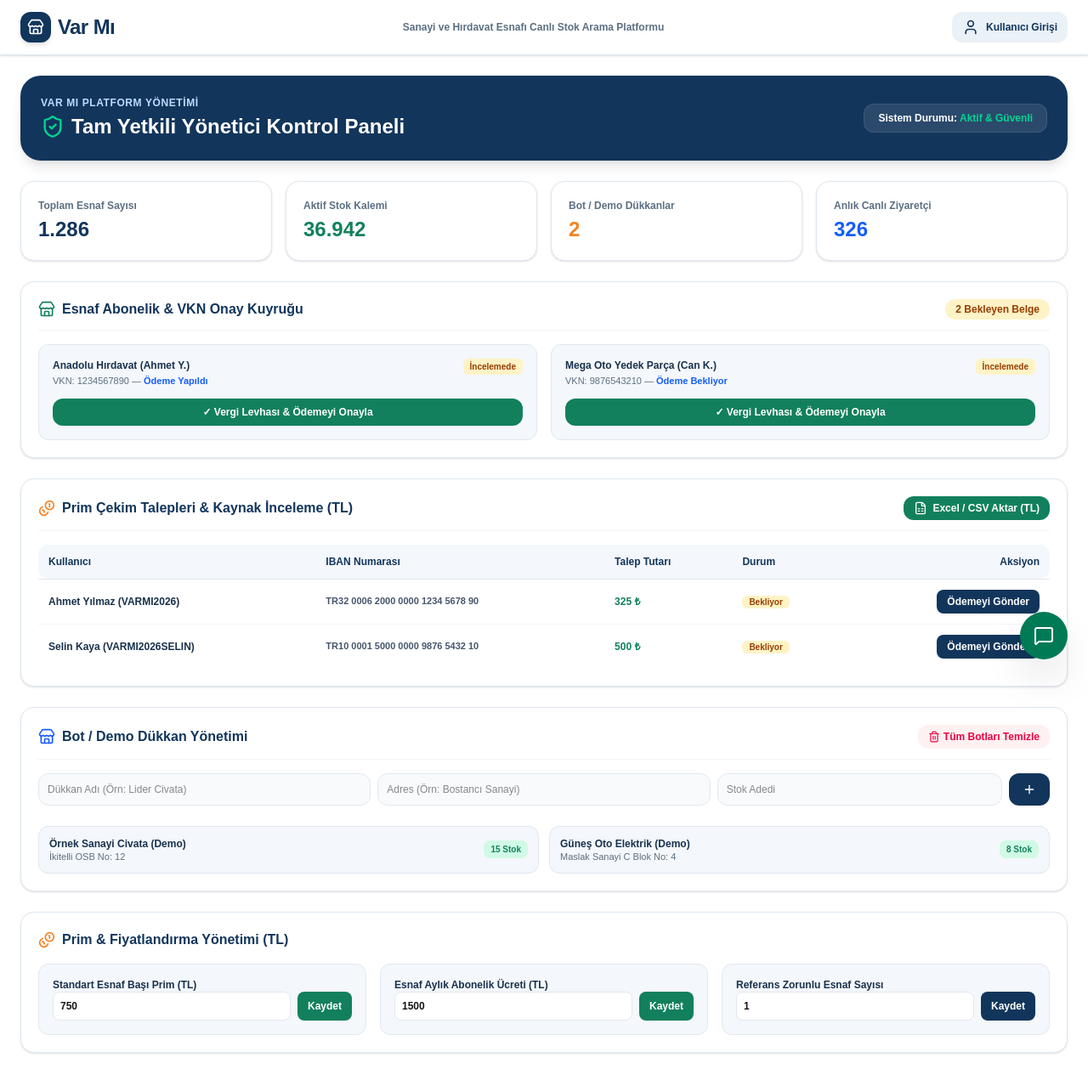
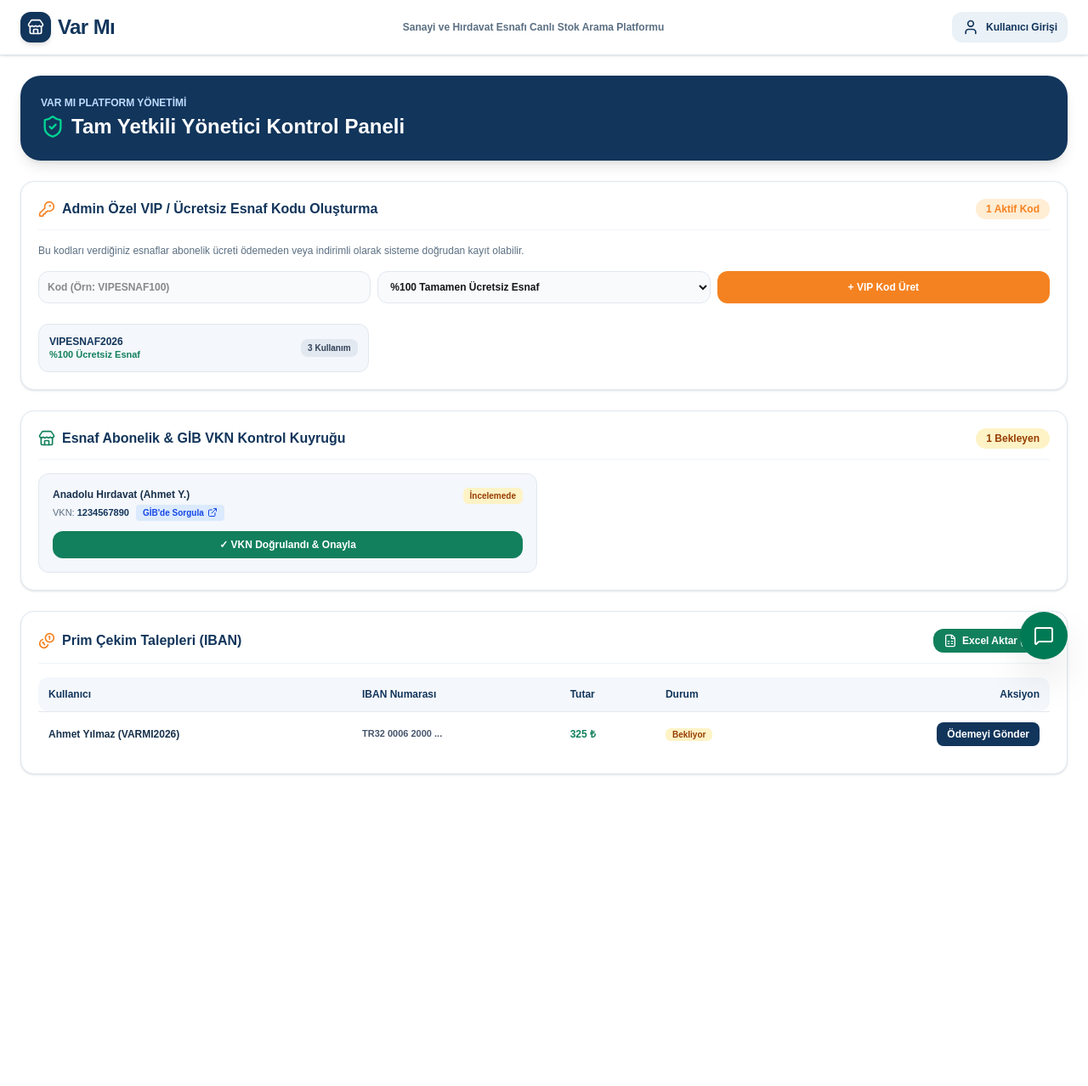
Before and after one commit to hsynn00/yerelstok, a Next.js app: page /admin in a window 1280 px wide. Shown: the top 1278 px of the page at 85% size. After the commit the page ends 983 px from the top, so only its background shows below. Built offline with nearby package versions, Linux system fonts and the light colour scheme.

Commit message:
admin referans kodu eklendi

```diff
--- a/app/admin/page.jsx
+++ b/app/admin/page.jsx
@@ -7,13 +7,10 @@ import {
   Coins,
   Store,
   FileSpreadsheet,
-  Send,
+  Trash2,
   Plus,
-  Trash2,
-  MessageSquare,
-  Megaphone,
-  Check,
-  X
+  KeyRound,
+  ExternalLink
 } from 'lucide-react';
 
 export default function AdminPage() {
@@ -24,36 +21,39 @@ export default function AdminPage() {
     setTimeout(() => setToastMsg(''), 3000);
   };
 
-  // 1. Bot Dükkan Yönetimi State
+  // Bot Dükkanlar
   const [bots, setBots] = useState([
     { id: 1, name: 'Örnek Sanayi Civata (Demo)', address: 'İkitelli OSB No: 12', count: 15 },
-    { id: 2, name: 'Güneş Oto Elektrik (Demo)', address: 'Maslak Sanayi C Blok No: 4', count: 8 },
   ]);
   const [botForm, setBotForm] = useState({ name: '', address: '', count: '' });
 
-  // 2. Esnaf Abonelik & VKN Onay Kuyruğu
+  // Esnaf Onay Kuyruğu (VKN ve GİB Doğrulama)
   const [pendingShops, setPendingShops] = useState([
     { id: 1, name: 'Anadolu Hırdavat', owner: 'Ahmet Y.', vkn: '1234567890', paymentStatus: 'Ödeme Yapıldı', status: 'BEKLIYOR' },
-    { id: 2, name: 'Mega Oto Yedek Parça', owner: 'Can K.', vkn: '9876543210', paymentStatus: 'Ödeme Bekliyor', status: 'BEKLIYOR' },
   ]);
 
-  // 3. Primci Ödeme Talepleri & IBAN Listesi
+  // Admin Özel VIP / İndirim Kodları
+  const [promoCodes, setPromoCodes] = useState([
+    { id: 1, code: 'VIPESNAF2026', discount: '%100 Ücretsiz Esnaf', usedCount: 3 },
+  ]);
+  const [newPromo, setNewPromo] = useState({ code: '', discount: '%100 Ücretsiz' });
+
+  // Primci Ödeme Talepleri
   const [payoutRequests, setPayoutRequests] = useState([
-    { id: 1, primerName: 'Ahmet Yılmaz (VARMI2026)', amount: 325, iban: 'TR32 0006 2000 0000 1234 5678 90', status: 'BEKLIYOR' },
-    { id: 2, primerName: 'Selin Kaya (VARMI2026SELIN)', amount: 500, iban: 'TR10 0001 5000 0000 9876 5432 10', status: 'BEKLIYOR' },
+    { id: 1, primerName: 'Ahmet Yılmaz (VARMI2026)', amount: 325, iban: 'TR32 0006 2000 ...', status: 'BEKLIYOR' },
   ]);
 
-  const handleCreateBot = (e) => {
+  const handleCreatePromo = (e) => {
     e.preventDefault();
-    if (!botForm.name) return;
-    setBots([...bots, { id: Date.now(), ...botForm, count: Number(botForm.count) || 10 }]);
-    setBotForm({ name: '', address: '', count: '' });
-    triggerToast('Bot dükkan başarıyla haritaya eklendi.');
+    if (!newPromo.code) return;
+    setPromoCodes([...promoCodes, { id: Date.now(), ...newPromo, usedCount: 0 }]);
+    setNewPromo({ code: '', discount: '%100 Ücretsiz' });
+    triggerToast('Özel VIP indirim kodu oluşturuldu.');
   };
 
   const handleApproveShop = (id) => {
     setPendingShops(pendingShops.map(s => s.id === id ? { ...s, status: 'ONAYLANDI' } : s));
-    triggerToast('Esnaf aboneliği ve vergi levhası onaylandı.');
+    triggerToast('Esnaf vergi numarası ve aboneliği onaylandı.');
   };
 
   const handleSendPayout = (id) => {
@@ -65,46 +65,72 @@ export default function AdminPage() {
     <div className="max-w-7xl mx-auto space-y-6 pb-12">
 
       {/* ÜST BAŞLIK */}
-      <div className="bg-[#12355b] p-6 rounded-3xl text-white shadow-lg flex flex-col md:flex-row justify-between items-center gap-4">
+      <div className="bg-[#12355b] p-6 rounded-3xl text-white shadow-lg flex justify-between items-center">
         <div>
-          <p className="text-xs text-blue-200 font-bold uppercase tracking-wider">Var Mı Platform Yönetimi</p>
+          <p className="text-xs text-blue-200 font-bold uppercase">Var Mı Platform Yönetimi</p>
           <h1 className="text-2xl font-black flex items-center gap-2 mt-1">
             <ShieldCheck className="w-7 h-7 text-emerald-400" /> Tam Yetkili Yönetici Kontrol Paneli
           </h1>
         </div>
-        <div className="bg-white/10 px-4 py-2 rounded-xl text-xs font-bold border border-white/10">
-          Sistem Durumu: <span className="text-emerald-400">Aktif & Güvenli</span>
+      </div>
+
+      {/* 1. ADMİN ÖZEL VİP / İNDİRİM KODU OLUŞTURMA (YENİ) */}
+      <div className="bg-white p-5 rounded-2xl border border-[#dfe8f1] shadow-sm space-y-4">
+        <div className="flex justify-between items-center border-b border-slate-100 pb-3">
+          <h2 className="font-extrabold text-base text-[#12355b] flex items-center gap-2">
+            <KeyRound className="w-5 h-5 text-[#f58220]" /> Admin Özel VIP / Ücretsiz Esnaf Kodu Oluşturma
+          </h2>
+          <span className="text-xs bg-orange-100 text-[#f58220] font-bold px-3 py-1 rounded-full">
+            {promoCodes.length} Aktif Kod
+          </span>
+        </div>
+        <p className="text-xs text-[#5b6f82]">Bu kodları verdiğiniz esnaflar abonelik ücreti ödemeden veya indirimli olarak sisteme doğrudan kayıt olabilir.</p>
+
+        <form onSubmit={handleCreatePromo} className="grid sm:grid-cols-3 gap-2 text-xs">
+          <input
+            type="text"
+            required
+            placeholder="Kod (Örn: VIPESNAF100)"
+            value={newPromo.code}
+            onChange={(e) => setNewPromo({ ...newPromo, code: e.target.value.toUpperCase() })}
+            className="p-2.5 bg-slate-50 border border-slate-200 rounded-xl outline-none font-mono font-bold"
+          />
+          <select
+            value={newPromo.discount}
+            onChange={(e) => setNewPromo({ ...newPromo, discount: e.target.value })}
+            className="p-2.5 bg-slate-50 border border-slate-200 rounded-xl outline-none font-bold"
+          >
+            <option value="%100 Ücretsiz Esnaf">%100 Tamamen Ücretsiz Esnaf</option>
+            <option value="%50 İndirimli Esnaf">%50 İndirimli Esnaf Aboneliği</option>
+          </select>
+          <button type="submit" className="py-2.5 bg-[#f58220] hover:bg-[#d96b14] text-white font-bold rounded-xl cursor-pointer">
+            + VIP Kod Üret
+          </button>
+        </form>
+
+        <div className="grid sm:grid-cols-3 gap-3 pt-2">
+          {promoCodes.map((pc) => (
+            <div key={pc.id} className="p-3 bg-[#f4f7fb] rounded-xl border border-slate-200 flex justify-between items-center text-xs">
+              <div>
+                <p className="font-black text-[#12355b] font-mono">{pc.code}</p>
+                <p className="text-[11px] text-[#12805c] font-bold">{pc.discount}</p>
+              </div>
+              <span className="text-[10px] bg-slate-200 text-slate-700 px-2 py-1 rounded-lg font-bold">
+                {pc.usedCount} Kullanım
+              </span>
+            </div>
+          ))}
         </div>
       </div>
 
-      {/* İSTATİSTİK KARTLARI */}
-      <div className="grid grid-cols-2 md:grid-cols-4 gap-4">
-        <div className="bg-white p-5 rounded-2xl border border-[#dfe8f1] shadow-sm">
-          <p className="text-xs font-bold text-[#5b6f82]">Toplam Esnaf Sayısı</p>
-          <p className="text-2xl font-black text-[#12355b] mt-1">1.286</p>
-        </div>
-        <div className="bg-white p-5 rounded-2xl border border-[#dfe8f1] shadow-sm">
-          <p className="text-xs font-bold text-[#5b6f82]">Aktif Stok Kalemi</p>
-          <p className="text-2xl font-black text-[#12805c] mt-1">36.942</p>
-        </div>
-        <div className="bg-white p-5 rounded-2xl border border-[#dfe8f1] shadow-sm">
-          <p className="text-xs font-bold text-[#5b6f82]">Bot / Demo Dükkanlar</p>
-          <p className="text-2xl font-black text-[#f58220] mt-1">{bots.length}</p>
-        </div>
-        <div className="bg-white p-5 rounded-2xl border border-[#dfe8f1] shadow-sm">
-          <p className="text-xs font-bold text-[#5b6f82]">Anlık Canlı Ziyaretçi</p>
-          <p className="text-2xl font-black text-blue-600 mt-1">326</p>
-        </div>
-      </div>
-
-      {/* 1. ESNAF ONAY & VKN KUYRUĞU (YENİ FİNANSAL GÜVENLİK) */}
+      {/* 2. ESNAF ONAY & GİB VKN KONTROLÜ */}
       <div className="bg-white p-5 rounded-2xl border border-[#dfe8f1] shadow-sm space-y-4">
         <div className="flex justify-between items-center border-b border-slate-100 pb-3">
           <h2 className="font-extrabold text-base text-[#12355b] flex items-center gap-2">
-            <Store className="w-5 h-5 text-[#12805c]" /> Esnaf Abonelik & VKN Onay Kuyruğu
+            <Store className="w-5 h-5 text-[#12805c]" /> Esnaf Abonelik & GİB VKN Kontrol Kuyruğu
           </h2>
           <span className="text-xs bg-amber-100 text-amber-800 font-bold px-3 py-1 rounded-full">
-            {pendingShops.filter(s => s.status === 'BEKLIYOR').length} Bekleyen Belge
+            {pendingShops.filter(s => s.status === 'BEKLIYOR').length} Bekleyen
           </span>
         </div>
 
@@ -114,7 +140,18 @@ export default function AdminPage() {
               <div className="flex justify-between items-start">
                 <div>
                   <h3 className="font-bold text-xs text-[#18314c]">{shop.name} ({shop.owner})</h3>
-                  <p className="text-[11px] text-[#5b6f82] mt-0.5">VKN: {shop.vkn} — <strong className="text-blue-600">{shop.paymentStatus}</strong></p>
+                  <div className="flex items-center gap-2 mt-1">
+                    <p className="text-[11px] text-[#5b6f82]">VKN: <strong className="font-mono text-[#12355b]">{shop.vkn}</strong></p>
+                    {/* GİB RESMİ SORGULAMA LİNKİ (Fotoğraf gereksinimini ortadan kaldırır) */}
+                    <a
+                      href={`https://ivd.gib.gov.tr`}
+                      target="_blank"
+                      rel="noopener noreferrer"
+                      className="text-[10px] bg-blue-100 text-blue-700 hover:bg-blue-200 px-2 py-0.5 rounded font-bold flex items-center gap-1"
+                    >
+                      GİB'de Sorgula <ExternalLink className="w-3 h-3" />
+                    </a>
+                  </div>
                 </div>
                 <span className={`text-[10px] font-bold px-2 py-0.5 rounded-md ${shop.status === 'ONAYLANDI' ? 'bg-emerald-100 text-[#12805c]' : 'bg-amber-100 text-amber-800'}`}>
                   {shop.status === 'ONAYLANDI' ? 'Onaylandı' : 'İncelemede'}
@@ -125,7 +162,7 @@ export default function AdminPage() {
                   onClick={() => handleApproveShop(shop.id)}
                   className="w-full py-2 bg-[#12805c] hover:bg-[#0f6b4d] text-white text-xs font-bold rounded-xl transition-colors cursor-pointer"
                 >
-                  ✓ Vergi Levhası & Ödemeyi Onayla
+                  ✓ VKN Doğrulandı & Onayla
                 </button>
               )}
             </div>
@@ -133,17 +170,17 @@ export default function AdminPage() {
         </div>
       </div>
 
-      {/* 2. PRİMCİ ÖDEME TALEPLERİ & İNCELEME */}
+      {/* 3. PRİMCİ ÖDEME TALEPLERİ (IBAN) */}
       <div className="bg-white p-5 rounded-2xl border border-[#dfe8f1] shadow-sm space-y-4">
         <div className="flex justify-between items-center border-b border-slate-100 pb-3">
           <h2 className="font-extrabold text-base text-[#12355b] flex items-center gap-2">
-            <Coins className="w-5 h-5 text-[#f58220]" /> Prim Çekim Talepleri & Kaynak İnceleme (TL)
+            <Coins className="w-5 h-5 text-[#f58220]" /> Prim Çekim Talepleri (IBAN)
           </h2>
           <button
-            onClick={() => triggerToast('Ödeme listesi Excel olarak indirildi.')}
-            className="px-3 py-1.5 bg-[#12805c] hover:bg-[#0f6b4d] text-white text-xs font-bold rounded-xl flex items-center gap-1.5 cursor-pointer"
+            onClick={() => triggerToast('Excel dosyası indirildi.')}
+            className="px-3 py-1.5 bg-[#12805c] text-white text-xs font-bold rounded-xl flex items-center gap-1.5 cursor-pointer"
           >
-            <FileSpreadsheet className="w-4 h-4" /> Excel / CSV Aktar (TL)
+            <FileSpreadsheet className="w-4 h-4" /> Excel Aktar (TL)
           </button>
         </div>
 
@@ -153,7 +190,7 @@ export default function AdminPage() {
               <tr className="bg-[#f4f7fb] text-[#12355b] font-extrabold border-b border-slate-200">
                 <th className="p-3 rounded-l-xl">Kullanıcı</th>
                 <th className="p-3">IBAN Numarası</th>
-                <th className="p-3">Talep Tutarı</th>
+                <th className="p-3">Tutar</th>
                 <th className="p-3">Durum</th>
                 <th className="p-3 rounded-r-xl text-right">Aksiyon</th>
               </tr>
@@ -171,10 +208,7 @@ export default function AdminPage() {
                   </td>
                   <td className="p-3 text-right">
                     {req.status === 'BEKLIYOR' ? (
-                      <button
-                        onClick={() => handleSendPayout(req.id)}
-                        className="px-3 py-1.5 bg-[#12355b] hover:bg-[#0d2744] text-white font-bold rounded-lg cursor-pointer"
-                      >
+                      <button onClick={() => handleSendPayout(req.id)} className="px-3 py-1.5 bg-[#12355b] text-white font-bold rounded-lg cursor-pointer">
                         Ödemeyi Gönder
                       </button>
                     ) : (
@@ -188,96 +222,6 @@ export default function AdminPage() {
         </div>
       </div>
 
-      {/* 3. BOT / DEMO DÜKKAN YÖNETİMİ */}
-      <div className="bg-white p-5 rounded-2xl border border-[#dfe8f1] shadow-sm space-y-4">
-        <div className="flex justify-between items-center border-b border-slate-100 pb-3">
-          <h2 className="font-extrabold text-base text-[#12355b] flex items-center gap-2">
-            <Store className="w-5 h-5 text-blue-600" /> Bot / Demo Dükkan Yönetimi
-          </h2>
-          <button
-            onClick={() => { setBots([]); triggerToast('Tüm botlar temizlendi.'); }}
-            className="px-3 py-1.5 bg-rose-50 hover:bg-rose-100 text-rose-600 text-xs font-bold rounded-xl flex items-center gap-1 cursor-pointer"
-          >
-            <Trash2 className="w-3.5 h-3.5" /> Tüm Botları Temizle
-          </button>
-        </div>
-
-        <form onSubmit={handleCreateBot} className="grid sm:grid-cols-3 gap-2 text-xs">
-          <input
-            type="text"
-            required
-            placeholder="Dükkan Adı (Örn: Lider Civata)"
-            value={botForm.name}
-            onChange={(e) => setBotForm({ ...botForm, name: e.target.value })}
-            className="p-2.5 bg-slate-50 border border-slate-200 rounded-xl outline-none"
-          />
-          <input
-            type="text"
-            required
-            placeholder="Adres (Örn: Bostancı Sanayi)"
-            value={botForm.address}
-            onChange={(e) => setBotForm({ ...botForm, address: e.target.value })}
-            className="p-2.5 bg-slate-50 border border-slate-200 rounded-xl outline-none"
-          />
-          <div className="flex gap-2">
-            <input
-              type="number"
-              placeholder="Stok Adedi"
-              value={botForm.count}
-              onChange={(e) => setBotForm({ ...botForm, count: e.target.value })}
-              className="w-full p-2.5 bg-slate-50 border border-slate-200 rounded-xl outline-none"
-            />
-            <button type="submit" className="px-4 bg-[#12355b] text-white font-bold rounded-xl hover:bg-[#0d2744] cursor-pointer">
-              <Plus className="w-4 h-4" />
-            </button>
-          </div>
-        </form>
-
-        <div className="grid sm:grid-cols-2 gap-3 pt-2">
-          {bots.map((b) => (
-            <div key={b.id} className="p-3 bg-[#f4f7fb] rounded-xl border border-slate-200 flex justify-between items-center text-xs">
-              <div>
-                <p className="font-bold text-[#18314c]">{b.name}</p>
-                <p className="text-[11px] text-[#5b6f82]">{b.address}</p>
-              </div>
-              <span className="px-2 py-1 bg-emerald-100 text-[#12805c] font-bold rounded-lg text-[10px]">
-                {b.count} Stok
-              </span>
-            </div>
-          ))}
-        </div>
-      </div>
-
-      {/* 4. PRİM & FİYATLANDIRMA YÖNETİMİ */}
-      <div className="bg-white p-5 rounded-2xl border border-[#dfe8f1] shadow-sm space-y-4">
-        <h2 className="font-extrabold text-base text-[#12355b] flex items-center gap-2">
-          <Coins className="w-5 h-5 text-[#f58220]" /> Prim & Fiyatlandırma Yönetimi (TL)
-        </h2>
-        <div className="grid sm:grid-cols-3 gap-4 text-xs">
-          <div className="p-4 bg-[#f4f7fb] rounded-xl border border-slate-200 space-y-2">
-            <label className="font-bold text-[#18314c]">Standart Esnaf Başı Prim (TL)</label>
-            <div className="flex gap-2">
-              <input type="number" defaultValue={750} className="w-full p-2 bg-white border border-slate-200 rounded-lg font-bold" />
-              <button onClick={() => triggerToast('Prim güncellendi.')} className="px-3 bg-[#12805c] text-white font-bold rounded-lg cursor-pointer">Kaydet</button>
-            </div>
-          </div>
-          <div className="p-4 bg-[#f4f7fb] rounded-xl border border-slate-200 space-y-2">
-            <label className="font-bold text-[#18314c]">Esnaf Aylık Abonelik Ücreti (TL)</label>
-            <div className="flex gap-2">
-              <input type="number" defaultValue={1500} className="w-full p-2 bg-white border border-slate-200 rounded-lg font-bold" />
-              <button onClick={() => triggerToast('Abonelik ücreti güncellendi.')} className="px-3 bg-[#12805c] text-white font-bold rounded-lg cursor-pointer">Kaydet</button>
-            </div>
-          </div>
-          <div className="p-4 bg-[#f4f7fb] rounded-xl border border-slate-200 space-y-2">
-            <label className="font-bold text-[#18314c]">Referans Zorunlu Esnaf Sayısı</label>
-            <div className="flex gap-2">
-              <input type="number" defaultValue={1} className="w-full p-2 bg-white border border-slate-200 rounded-lg font-bold" />
-              <button onClick={() => triggerToast('Hedef güncellendi.')} className="px-3 bg-[#12355b] text-white font-bold rounded-lg cursor-pointer">Kaydet</button>
-            </div>
-          </div>
-        </div>
-      </div>
-
       {toastMsg && (
         <div className="fixed bottom-6 right-6 bg-[#12355b] text-white text-xs font-bold px-4 py-3 rounded-xl shadow-xl flex items-center gap-2 z-50">
           <CheckCircle2 className="w-4 h-4 text-emerald-400" /> {toastMsg}
```
